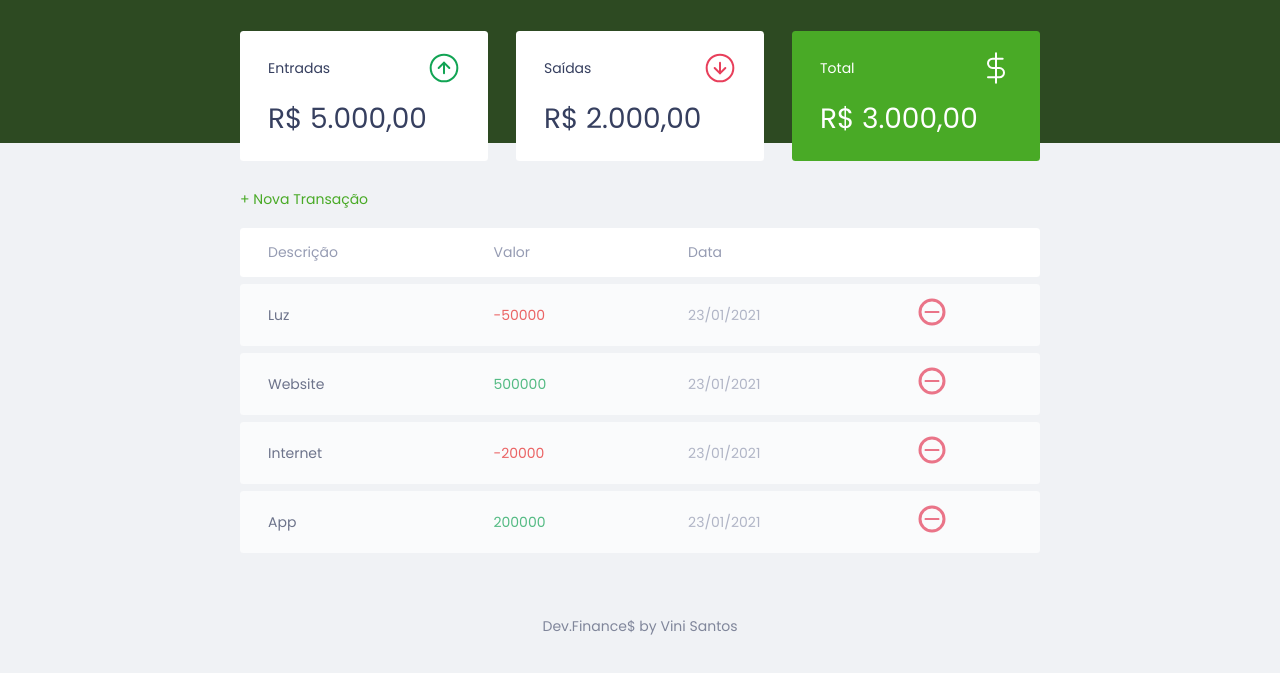
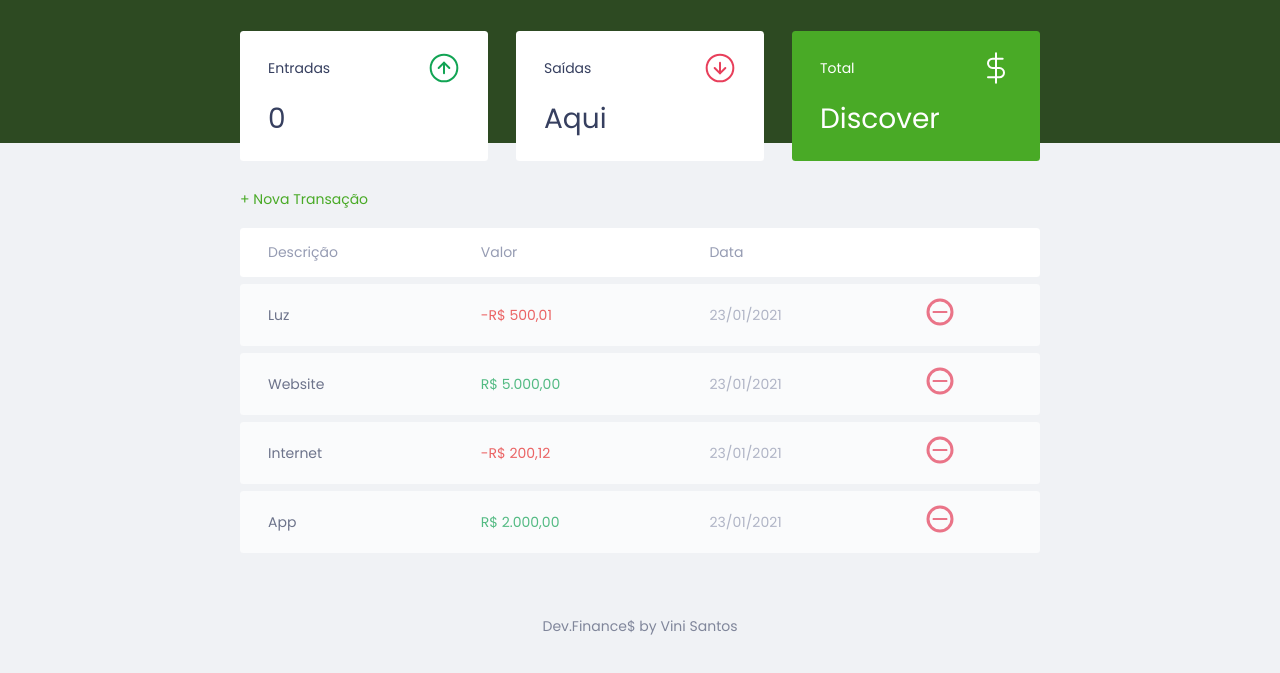
Before and after one commit to santosvini/devfinance, a plain HTML site: page index.html in a window 1280 px wide. Shown: the part 55-728 px from the top of the page. Drawn offline with Linux system fonts and the light colour scheme.

Commit message:
Inserção da moeda, utilizando a DOM, e passando os valores para as transactions

```diff
--- a/index.html
+++ b/index.html
@@ -23,7 +23,7 @@
             <span>Entradas</span>
           <img src="./assets/income.svg" alt="Input images">
           </h3>
-          <p>R$ 5.000,00</p>
+          <p id="incomeDisplay">R$ 5.000,00</p>
         </div>
 
         <div class="card">
@@ -34,7 +34,7 @@
               <img src="./assets/expense.svg" alt="Outputs images">
               </h3>
           </h3>
-          <p>R$ 2.000,00</p>
+          <p id="expenseDisplay">R$ 2.000,00</p>
         </div>
 
         <div class="card total">
@@ -44,7 +44,7 @@
             </span>
           <img src="./assets/total.svg" alt="Total Image">
           </h3>
-          <p>R$ 3.000,00</p>
+          <p id="totalDisplay">R$ 3.000,00</p>
         </div>
 
       </section>
--- a/scripts.js
+++ b/scripts.js
@@ -21,7 +21,7 @@ const transactions = [
   {
     id: 1,
     description: "Luz",
-    amount: -50000,
+    amount: -50001,
     date: "23/01/2021",
   },
   {
@@ -33,7 +33,7 @@ const transactions = [
   {
     id: 3,
     description: "Internet",
-    amount: -20000,
+    amount: -20012,
     date: "23/01/2021",
   },
   {
@@ -46,13 +46,21 @@ const transactions = [
 
 const Transaction = {
   incomes() {
-    //Somar as entradas
+    let income = 0;
+    // pegar todas as transações
+    // para cada transação
+    transactions.forEach(transaction => {
+
+    })
+    //se for maior que zero
+    //somar a uma variável e retornar a variável
+      return income;
   },
   expenses() {
-    //Somar as saídas
+    return "Aqui"
   },
   total() {
-    // entradas - saídas
+    return "Discover"
   },
 }
 
@@ -68,6 +76,7 @@ const DOM = {
       DOM.transactionsContainer.appendChild(tr)
 
     },
+
     innerHTMLTransaction(transaction) {
         const CSSclass = transaction.amount > 0 ? "income" : "expense"
 
@@ -75,23 +84,49 @@ const DOM = {
 
         const html = `
             <td class="description">${transaction.description}</td>
-            <td class="${CSSclass}">${transaction.amount}</td>
+            <td class="${CSSclass}">${amount}</td>
             <td class="date">${transaction.date}</td>
             <td>
                 <img src="./assets/minus.svg"
                 alt="Remove transactions">
             </td>
             `
+
             return html
+    },
+
+    updateBalance() {
+      document
+          .getElementById('incomeDisplay')
+          .innerHTML = Transaction.incomes()
+      document
+          .getElementById('expenseDisplay')
+          .innerHTML = Transaction.expenses()
+      document
+          .getElementById('totalDisplay')
+          .innerHTML = Transaction.total()
     }
 }
 
 const Utils = {
   formatCurrency(value) {
     const signal = Number(value) < 0 ? "-" : ""
+
+    value = String(value).replace(/\D/g, "")
+
+    value = Number(value) / 100
+
+    value = value.toLocaleString("pt-BR", {
+      style: "currency",
+      currency: "BRL"
+    })
+
+    return (signal + value)
   }
 }
 
 transactions.forEach(function(transaction) {
   DOM.addTransaction(transaction)
 })
+
+DOM.updateBalance()
```
